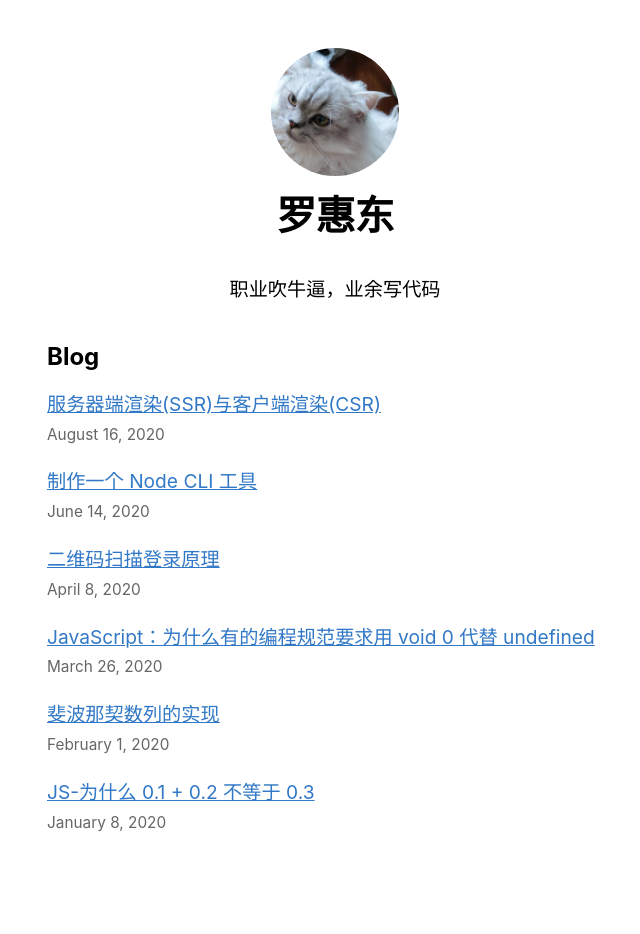
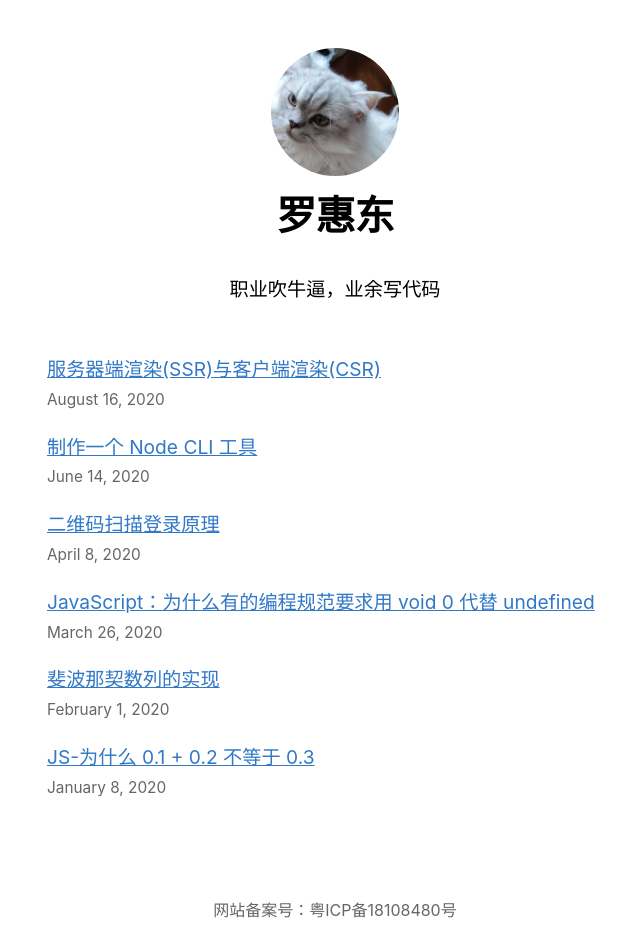
Before and after one commit to luohuidong/next-blog, a Next.js app: page / in a window 1280 px wide. Shown: the top 934 px of the page, without its empty margins (305-945 px from the left). Built offline with nearby package versions, Linux system fonts and the light colour scheme.

Commit message:
修改网站内容以符合备案要求

```diff
--- a/components/layout.module.scss
+++ b/components/layout.module.scss
@@ -34,6 +34,10 @@
 .footer {
   margin-top: 100px;
 
-  color: #666;
   text-align: center;
+
+  a {
+    text-decoration: none;
+    color: #666;
+  }
 }
--- a/components/layout.tsx
+++ b/components/layout.tsx
@@ -82,7 +82,9 @@ export default function Layout({
         </div>
       )}
 
-      <footer className={styles.footer}>网站备案号：粤ICP备18108480号-1</footer>
+      <footer className={styles.footer}>
+        <a href="https://beian.miit.gov.cn/">网站备案号：粤ICP备18108480号</a>
+      </footer>
     </div>
   );
 }
--- a/pages/index.tsx
+++ b/pages/index.tsx
@@ -24,12 +24,14 @@ export default function Home({ allPostsData }) {
         <title>{siteTitle}</title>
       </Head>
 
-      <section className={utilStyles.headingMd} style={{ textAlign: "center" }}>
+      <section
+        className={utilStyles.headingMd}
+        style={{ textAlign: "center", marginBottom: 50 }}
+      >
         <p>职业吹牛逼，业余写代码</p>
       </section>
 
       <section className={`${utilStyles.headingMd} ${utilStyles.padding1px}`}>
-        <h2 className={utilStyles.headingLg}>Blog</h2>
         <ul className={utilStyles.list}>
           {allPostsData.map(({ id, date, title }) => (
             <li className={utilStyles.listItem} key={id}>
```
Also changed, not shown: package.json (line endings or trailing spaces).
